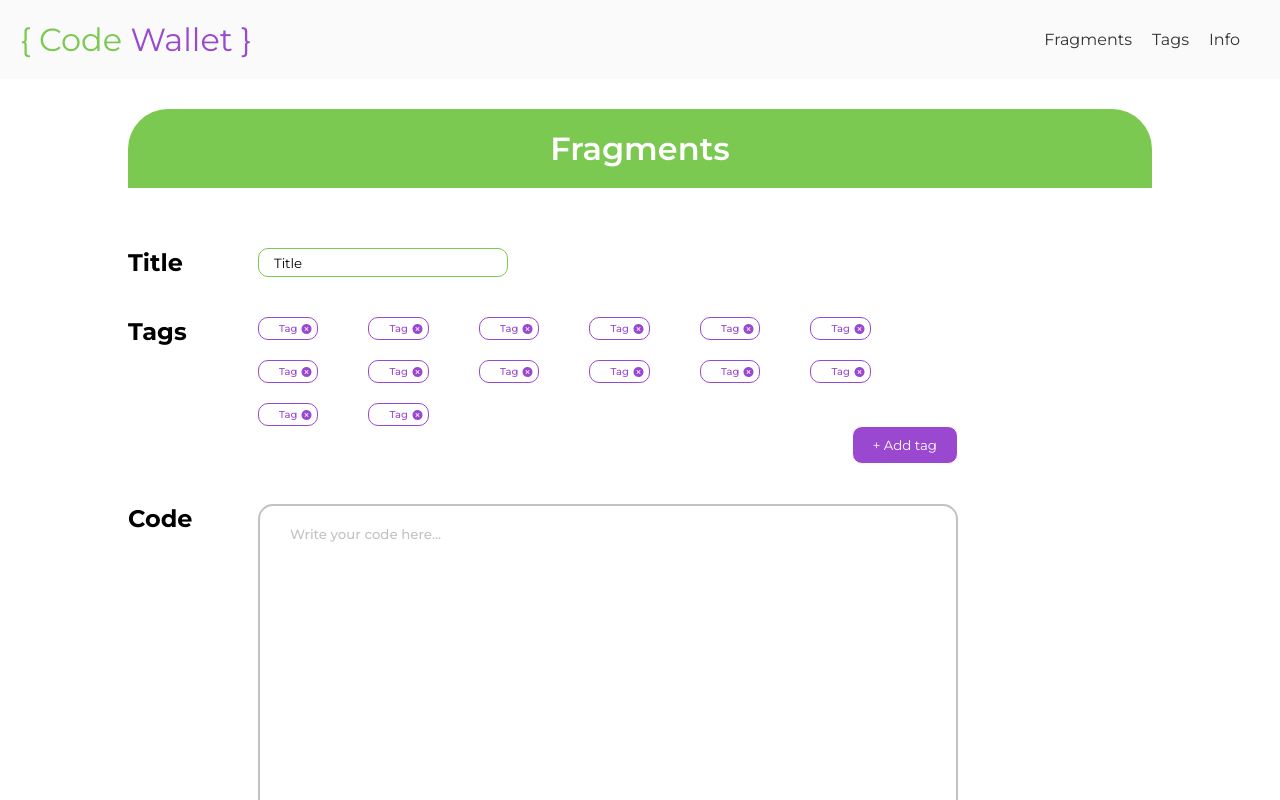
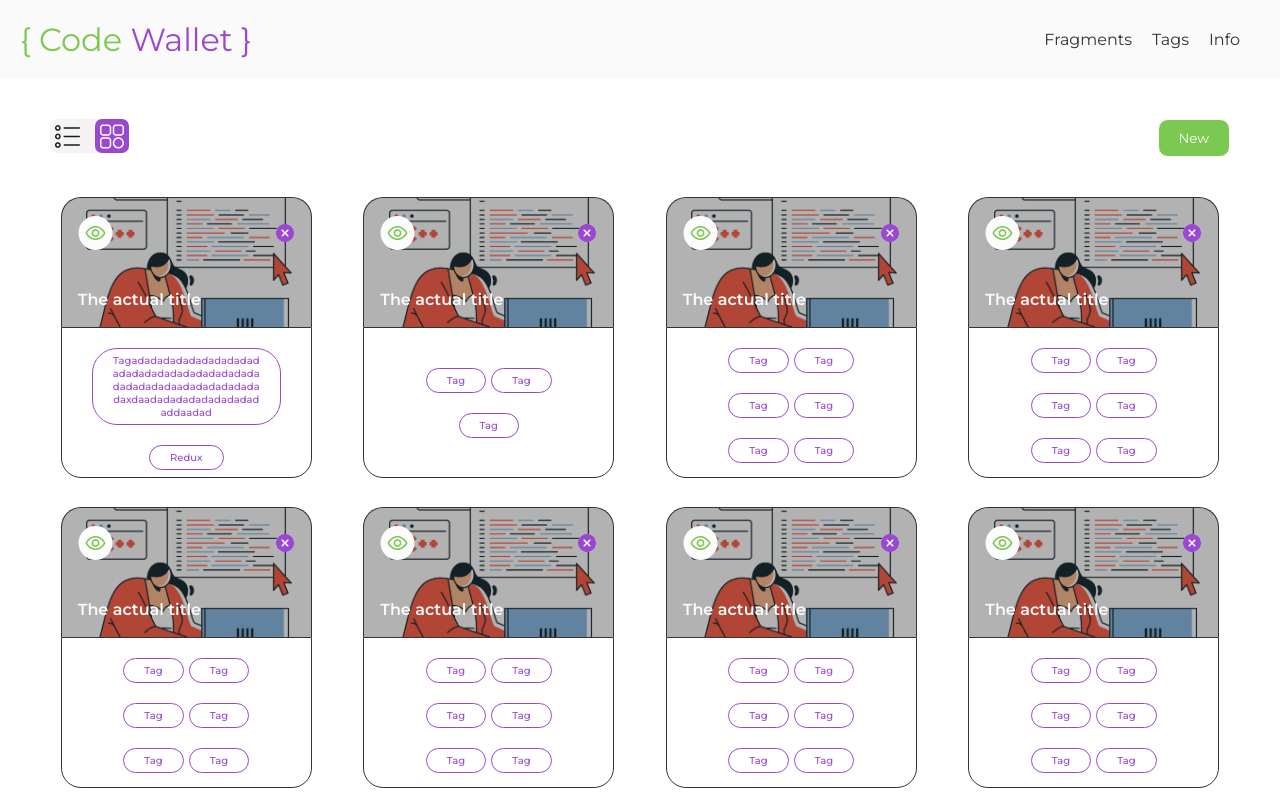
Before and after one commit to Joel-Henri-NGOUBE/Code_Wallet, a React (Vite) app in the folder code_wallet/: page /tags in a window 1280 px wide. Shown: the top 800 px of the page. Built offline with nearby package versions, Linux system fonts and the light colour scheme.

Commit message:
Fragments Switch over

```diff
--- a/code_wallet/src/App.tsx
+++ b/code_wallet/src/App.tsx
@@ -9,7 +9,7 @@ import NewFragments from "./Pages/NewFragments/NewFragments";
 const router = createBrowserRouter([
   {
     path: "/",
-    element: <NewFragments />,
+    element: <Fragments />,
     children: [
       {
         path: "/tags",
--- a/code_wallet/src/Components/Actions/actions.tsx
+++ b/code_wallet/src/Components/Actions/actions.tsx
@@ -1,9 +1,9 @@
 import SwitchDisplay from "../SwitchDisplay/Fragments/switchDisplay"
 
-export default function Actions(){
+export default function Actions({click, handleClickRows, handleClickSquares}: any){
     return(
         <div className="actions">
-            <SwitchDisplay />
+            <SwitchDisplay click={click} handleClickRows={handleClickRows} handleClickSquares={handleClickSquares}/>
             <button id="new">New</button>
         </div>
     )
--- a/code_wallet/src/Components/Fragments/Fragment/fragment.tsx
+++ b/code_wallet/src/Components/Fragments/Fragment/fragment.tsx
@@ -1,9 +1,27 @@
+import { useEffect } from "react"
 import Eye from "../../../assets/Eye.svg"
 import Remove from "../../../assets/remove.svg"
 
-export default function Fragment({index, fragment}: {index: number, fragment: IFragment}){
+export default function Fragment({index, fragment, click}: {index: number, fragment: IFragment, click: boolean[]}){
+
+    useEffect(() => {
+        if(!click[1]){
+            (document.querySelector("#rows") as HTMLElement).style.backgroundColor = "var(--primary-purple)";
+            (document.querySelector("#squares") as HTMLElement).style.backgroundColor = "var(--secondary-gray)";
+            (document.querySelector("#rows img") as HTMLImageElement).src = "src/assets/rows-white.svg";
+            (document.querySelector("#squares img") as HTMLImageElement).src = "src/assets/squares.svg";
+
+        }
+        else{
+            (document.querySelector("#rows") as HTMLElement).style.backgroundColor = "var(--secondary-gray)";
+            (document.querySelector("#squares") as HTMLElement).style.backgroundColor = "var(--primary-purple)";
+            (document.querySelector("#rows img") as HTMLImageElement).src = "src/assets/rows.svg";
+            (document.querySelector("#squares img") as HTMLImageElement).src = "src/assets/squares-white.svg";
+        }
+    }, [click])
+
     return(
-        <div className="fragment" key={index}>
+        click[1] ? (<div className="fragment" key={index}>
                 <div className="top-background">
                     <div className="top">
                         <div className="icons">
@@ -18,6 +36,21 @@ export default function Fragment({index, fragment}: {index: number, fragment: IF
                     {fragment.tags.map((tag, index) => <span key={index} className="tag">{tag}</span>)}
                     </div>
                 </div>
-            </div>
+            </div>) :
+        (<div className="fragment2" key={index}>
+                <div className="left">
+                        <span className="fragment-title">{fragment.title}</span>
+                </div>
+                <div className="right">
+                    <div className="tags">
+                        {fragment.tags.map((tag, index) => <span key={index} className="tag">{tag}</span>)}
+                    </div>
+                    <div className="icons">
+                        <img src={Eye} alt="eye" width={30}/>
+                        <img src={Remove} alt="remove" width={20}/>
+                    </div>
+                </div>
+
+            </div>)
     )
 }
--- a/code_wallet/src/Components/Fragments/fragments.tsx
+++ b/code_wallet/src/Components/Fragments/fragments.tsx
@@ -1,9 +1,13 @@
 import Fragment from "./Fragment/fragment";
 
-export default function FragmentsComponent({fragments}: {fragments: IFragment[]}){
+export default function FragmentsComponent({fragments, click}: {fragments: IFragment[], click: boolean[]}){
     return(
-        <div className="fragments">
-            {fragments.map((fragment, index) => <Fragment index={index} fragment={fragment} />)}
-        </div>
+        click[1] ?
+        (<div className="fragments">
+            {fragments.map((fragment, index) => <Fragment index={index} fragment={fragment} click={click}/>)}
+        </div>) :
+        (<div className="fragments2">
+            {fragments.map((fragment, index) => <Fragment index={index} fragment={fragment} click={click}/>)}
+        </div>)
     )
 }
--- a/code_wallet/src/Components/SwitchDisplay/Fragments/switchDisplay.tsx
+++ b/code_wallet/src/Components/SwitchDisplay/Fragments/switchDisplay.tsx
@@ -1,11 +1,13 @@
+import { useState } from "react"
 import Rows from "../../../assets/rows.svg"
 import SquaresWhite from "../../../assets/squares-white.svg"
 
-export default function SwitchDisplay(){
+export default function SwitchDisplay({click, handleClickRows, handleClickSquares}: any){
+
     return(
         <div className="switch-display">
-            <span id="rows"><img src={Rows} alt="rows" /></span>
-            <span id="squares"><img src={SquaresWhite} alt="squares" /></span>
+            <span id="rows" onClick={() => handleClickRows(click)}><img src={Rows} alt="rows" /></span>
+            <span id="squares" onClick={() => handleClickSquares(click)}><img src={SquaresWhite} alt="squares" /></span>
         </div>
     )
 }
--- a/code_wallet/src/Pages/Fragments/Fragments.tsx
+++ b/code_wallet/src/Pages/Fragments/Fragments.tsx
@@ -6,9 +6,23 @@ import FragmentsComponent from "../../Components/Fragments/fragments"
 // import Squares from "../../assets/squares.svg"
 import Modal from "../../Components/Modals/Fragments/modal"
 import Actions from "../../Components/Actions/actions"
+import { useState } from "react"
 // import CodeImage from "../../assets/remove.svg"
 
 export default function Fragments(){
+    const [click, setClick] = useState<boolean[]>([false, true])
+
+
+    function handleClickRows(click: boolean[]){
+        if(!click[0]){
+            setClick([!click[0], !click[1]])
+        }
+    }
+    function handleClickSquares(click: boolean[]){
+        if(!click[1]){
+            setClick([!click[0], !click[1]])
+        }
+    }
     const fragments = [
         {title: "The actual title", tags: ["Tagadadadadadadadadadadadadadadadadadadadadadadadadadadaadadadadadadadaxdaadadadadadadadadadaddaadad", "Redux", "StateComponents", "ReactRedux", "ReduxToolkits", "Tag", "Tag", "Tag", "Tag", "Tag", "Tag", "Tag"]},
         {title: "The actual title", tags: ["Tag", "Tag", "Tag"]},
@@ -44,10 +58,11 @@ export default function Fragments(){
         <div className="fragments-page">
             <Header />
 
-            <Actions />
+            <Actions click={click} handleClickRows={handleClickRows} handleClickSquares={handleClickSquares}/>
 
             <FragmentsComponent
                 fragments={fragments}
+                click={click}
             />
 
             <Modal
--- a/code_wallet/src/Pages/Fragments/fragments.css
+++ b/code_wallet/src/Pages/Fragments/fragments.css
@@ -76,6 +76,42 @@
     margin: auto;
 }
 
+.fragments-page .fragments2{
+    display: flex;
+    flex-direction: column;
+    row-gap: 10px;
+    width: calc(100% - 100px);
+}
+
+.fragments-page .fragment2{
+    display: flex;
+    background-color: var(--gray);
+    justify-content: space-between;
+    align-items: center;
+    width: 100%;
+    overflow-y: auto;
+    border: 2px solid var(--dark-gray);
+    padding: 10px;
+    border-radius: 10px;
+}
+
+.fragments-page .fragment2 .fragment-title{
+    font-weight: 500;
+}
+
+.fragments-page .fragment2 .icons{
+    display: flex;
+    column-gap: 10px;
+    margin: 0px 5px;
+}
+
+.fragments-page .fragment2 .right{
+    display: flex;
+}
+
+
+
+
 .fragments-page .tag{
     display: flex;
     justify-content: center;
@@ -91,6 +127,29 @@
     max-width: 100%;
     text-align: center;
     word-break: break-word;
+}
+
+.fragments-page .fragment2 .right .tags{
+    display: flex;
+    flex-direction: column;
+    flex-flow: row wrap;
+    max-height: 100px;
+    overflow-y: auto;
+    width: 300px;
+    /* text-align: center; */
+    /* word-break: break-word; */
+    column-gap: 5px;
+    row-gap: 5px;
+}
+
+.fragments-page .fragment2 .tag{
+    /* columns: 2; */
+    background-color: var(--primary-purple);
+    border: 1px solid var(--white);
+    color: var(--white);
+    min-height: max-content;
+    width: max-content;
+
 }
 
 .fragments-page .fragments{
--- a/code_wallet/src/Pages/Tags/Tags.tsx
+++ b/code_wallet/src/Pages/Tags/Tags.tsx
@@ -25,9 +25,6 @@ export default function Tags(){
 
     const [tagsPerFragment, setTagsPerFragment] = useState<IFragment[]>(tagsPerFragmentSample)
 
-
-
-
     return (
         <div className="tags-page">
             <Header />
--- a/code_wallet/src/index.css
+++ b/code_wallet/src/index.css
@@ -88,7 +88,7 @@ a{
   text-decoration: none;
 }
 
-button{
+button, img{
   cursor: pointer;
 }
 
```
